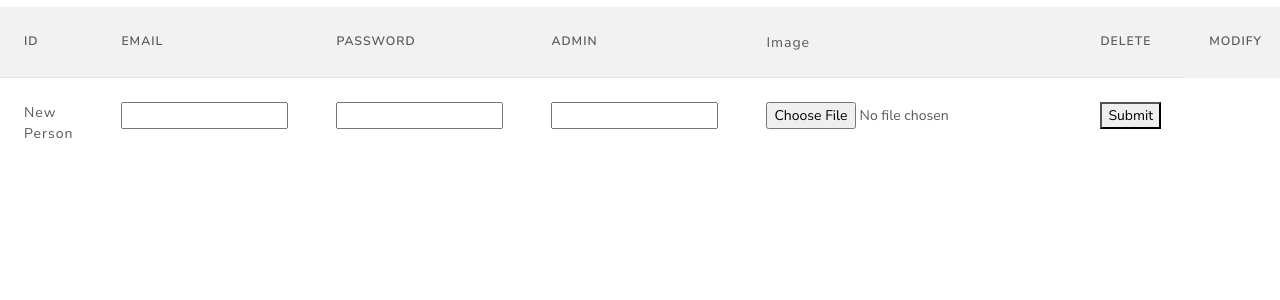
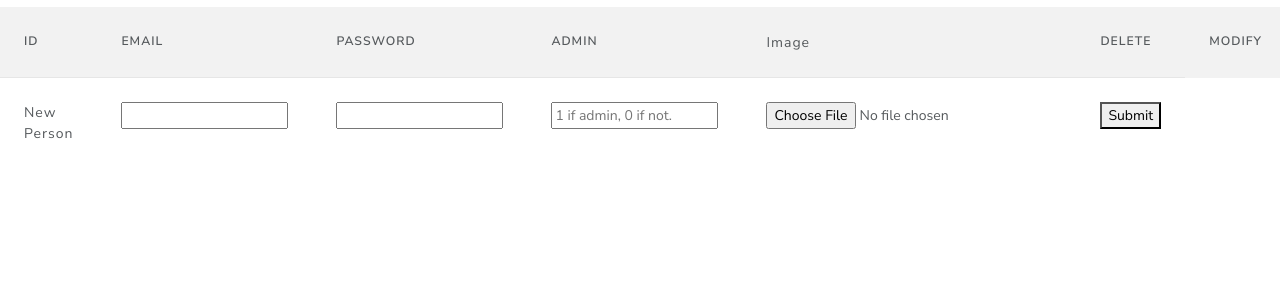
Before and after one commit to dalideco/tp2deployed, a PHP site: page /home.php in a window 1280 px wide. Shown: the part 147-447 px from the top of the page. Run offline with PHP 8.4, Linux system fonts and the light colour scheme; the visitor is signed in with stand-in values (Sample User, id 1); data that the repository does not hold is empty; some libraries are stand-ins or nearby versions.

Commit message:
fixing removing problem

```diff
--- a/home.php
+++ b/home.php
@@ -76,7 +76,7 @@ $personnes=$Repo->findAll();
             <td>New Person</td>
             <td><input type="text" name="mail"></td>
             <td><input type="password" name="password"></td>
-            <td><input type="text" name="isAdmin"></td>
+            <td><input type="text" name="isAdmin" placeholder="1 if admin, 0 if not."></td>
             <td><input type="file" name="image"></td>
             <td><button type="submit">Submit</button></td>
 
```
